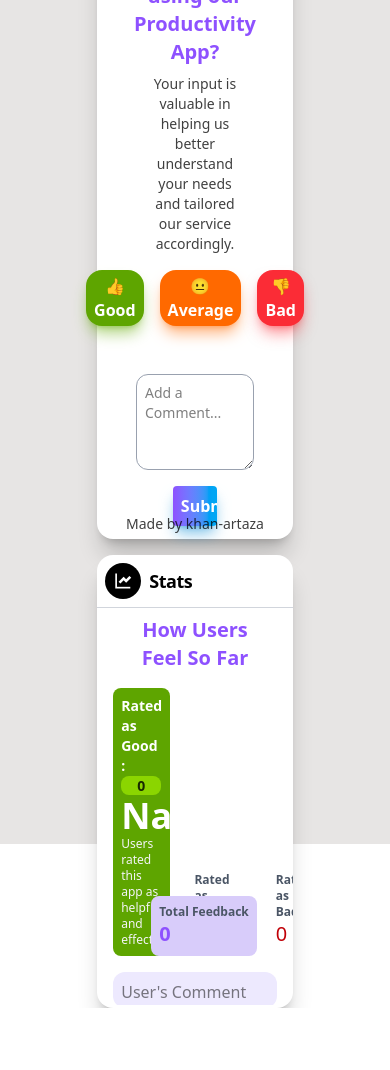
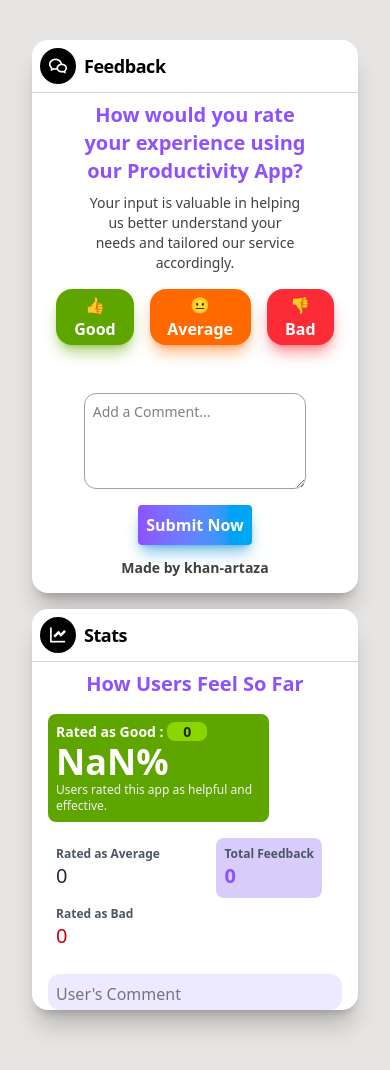
Before and after one commit to khan-artaza/feedbackApplication, a React (Vite) app: page / in a window 390 px wide. Shown: the top 1070 px of the page. Before the commit the page ends 1008 px from the top, so only its background shows below. Built offline with nearby package versions, Linux system fonts and the light colour scheme.

Commit message:
added responsiveness

```diff
--- a/src/App.jsx
+++ b/src/App.jsx
@@ -14,8 +14,8 @@ const App = () => {
   let [numOfAvg, setNumOfAvg] = useState(0);
   let [numOfBad, setNumOfBad] = useState(0);
   return (
-    <div className="w-full h-screen  bg-stone-200 flex gap-4 p-8 justify-center items-center flex-col lg:flex-row">
-      <div className="w-[60%] h-[90%] pb-6 bg-white rounded-2xl shadow-xl/20 lg:w-[40%]">
+    <div className="w-full relative  bg-stone-200 flex gap-4 p-8 justify-center items-center flex-col lg:flex-row">
+      <div className="w-full lg:w-[60%] top-0 mt-2 h-[90%] pb-10 bg-white rounded-2xl shadow-xl/20 lg:w-[40%]">
 
         <Top logo="ri-wechat-line" heading="Feedback" />
         <Content
@@ -25,7 +25,7 @@ const App = () => {
         <FeedBackForm dataArr={dataArr} setDataArr={setDataArr} numOfGood={numOfGood} numOfBad={numOfBad} numOfAvg={numOfAvg} setNumOfGood={setNumOfGood} setNumOfBad={setNumOfBad} setNumOfAvg={setNumOfAvg}/>
       </div>
 
-      <div className="w-[60%] h-[80%] bg-white rounded-2xl shadow-xl/20 ">
+      <div className="w-full lg:w-[60%] h-[80%] bg-white rounded-2xl shadow-xl/20 mb-20 lg:mb-0">
         <Top logo="ri-line-chart-fill" heading="Stats" />
         <Content
           text="How Users Feel So Far"
--- a/src/components/FeedBackForm.jsx
+++ b/src/components/FeedBackForm.jsx
@@ -95,9 +95,9 @@ const FeedBackForm = ({ dataArr, setDataArr, numOfGood, numOfBad, numOfAvg, setN
       <input
         type="submit"
         value="Submit Now"
-        className="bg-gradient-to-r from-violet-500 via-30% to-sky-500 to-90% p-2 text-white font-bold cursor-pointer rounded w-[30%] shadow-lg shadow-sky-600/50 active:scale-[0.95]"
+        className="bg-gradient-to-r from-violet-500 via-30% to-sky-500 to-90% p-2 text-white font-bold cursor-pointer rounded lg:w-[30%] shadow-lg shadow-sky-600/50 active:scale-[0.95]"
         />
-        <h2 className="text-sm opacity-75 absolute bottom-0">Made by khan-artaza</h2>
+        <h2 className="text-sm opacity-75 font-semibold  absolute bottom-[-25px]">Made by khan-artaza</h2>
     </form>
   );
 };
--- a/src/components/Stats.jsx
+++ b/src/components/Stats.jsx
@@ -29,17 +29,17 @@ let clutter = tempArr.map((obj)=>{
 console.log(clutter);
 
 
-
-
   return (
     <div className="w-full h-[70%] overflow-hidden flex flex-col px-4 gap-4">
-      <div className="upperCard relative flex items-end gap-4 w-full">
-        <div className="card w-[35%] rounded-lg p-2 bg-lime-600 text-white">
+      <div className="upperCard relative flex flex-col lg:flex-row  lg:items-end gap-4 w-full">
+        <div className="card w-[75%] lg:w-[35%] rounded-lg p-2 bg-lime-600 text-white">
           <h3 className="text-sm font-semibold w-full">Rated as Good : <span className="bg-lime-400 px-4 rounded-lg text-black opacity-75 ">{numOfGood}</span></h3>
           <h1 className="text-4xl font-bold">{Math.floor((numOfGood/numOFRating)*100)}%</h1>
           <p className="text-xs text-gray-100">Users rated this app as helpful and effective.</p>
         </div>
-        <div className="card  rounded-lg p-2 text-black">
+
+        <div className=" w-fit flex flex-col lg:flex-row">
+          <div className="card  rounded-lg p-2 text-black">
           <h3 className="text-xs text-gray-600 font-semibold w-full">Rated as Average</h3>
           <h1 className="text-xl text-gray-800">{numOfAvg}</h1>
         </div>
@@ -47,10 +47,13 @@ console.log(clutter);
           <h3 className="text-xs text-gray-600 font-semibold w-full">Rated as Bad</h3>
           <h1 className="text-xl text-red-700">{numOfBad}</h1>
         </div>
-        <div className="card absolute right-5 bottom-0  rounded-lg p-2 text-black bg-[#D8CCFA]">
+        <div className="card absolute right-5 lg:bottom-0  rounded-lg p-2 text-black bg-[#D8CCFA]">
           <h3 className="text-xs text-gray-600 font-semibold w-full">Total Feedback</h3>
           <h1 className="text-xl font-semibold text-violet-500">{numOFRating}</h1>
         </div>
+        </div>
+
+
       </div>
       <div className="bg-violet-100 px-2  pt-2 h-[70%] rounded-xl">
       <h2 className="font-medium opacity-50 mb-1">User's Comment</h2>
--- a/src/index.css
+++ b/src/index.css
@@ -1 +1,11 @@
 @import "tailwindcss";
+
+*{
+
+    box-sizing: border-box;
+}
+
+html, body{
+    width: 100%;
+    height: 100%;
+}
```
